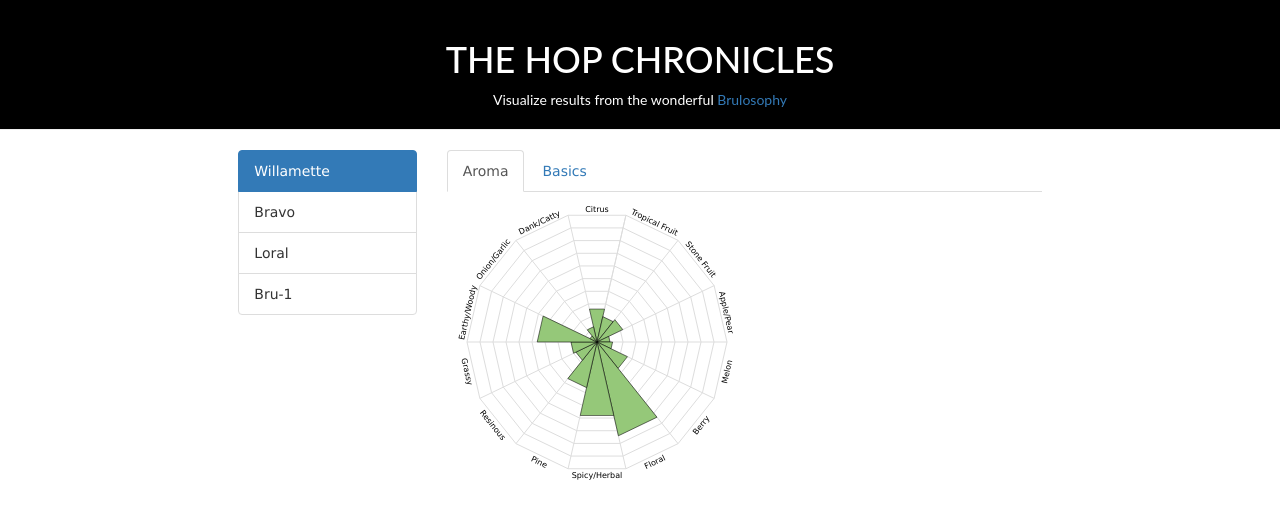
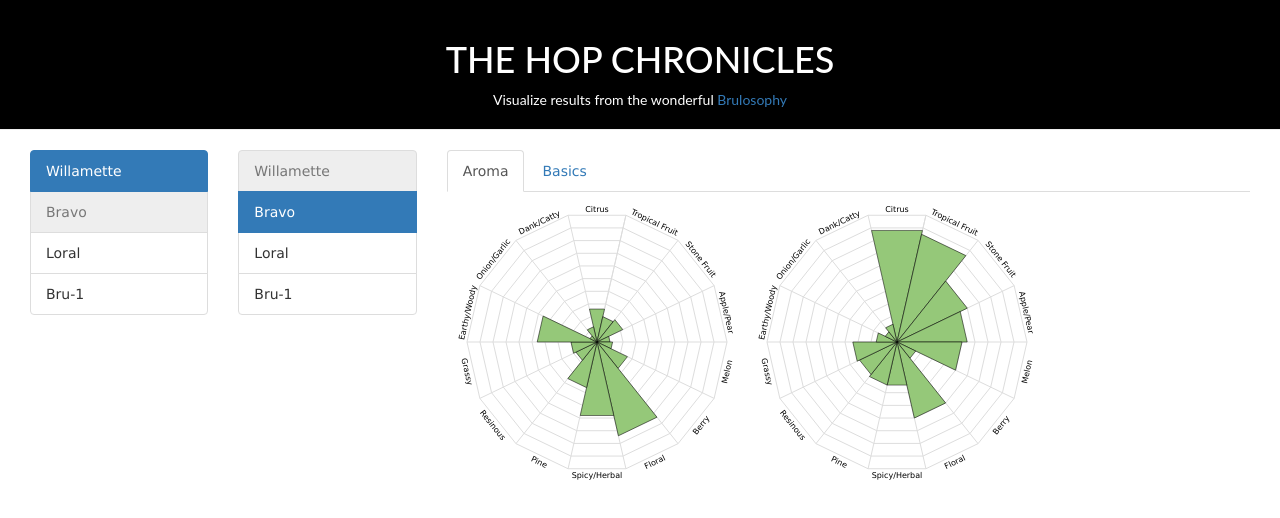
Before and after one commit to Daedalus12/hopper, a React (Create React App) app: page / in a window 1280 px wide. Shown: the top 518 px of the page. Built offline with nearby package versions, Linux system fonts and the light colour scheme.

Commit message:
Add mutually exclusive 2nd hop selector

```diff
--- a/src/App.js
+++ b/src/App.js
@@ -11,16 +11,24 @@ class App extends Component {
     this.state =
       {
         hops: hopData,
-        currentHop: hopData[0],
+        hop1: hopData[0],
+        hop2: hopData[1],
         activeTab: 1,
       };
 
-    this.changeSelectedHop = this.changeSelectedHop.bind(this);
+    this.changeSelectedHop1 = this.changeSelectedHop1.bind(this);
+    this.changeSelectedHop2 = this.changeSelectedHop2.bind(this);
     this.handleTabSelect = this.handleTabSelect.bind(this);
   }
-  changeSelectedHop(i)
+  changeSelectedHop1(i)
   {
-    this.setState({currentHop: this.state.hops[i]});
+    if (this.state.hops[i].id == this.state.hop2.id) return;
+    this.setState({hop1: this.state.hops[i]});
+  }
+  changeSelectedHop2(i)
+  {
+    if (this.state.hops[i].id == this.state.hop1.id) return;
+    this.setState({hop2: this.state.hops[i]});
   }
 
   handleTabSelect(i)
@@ -40,36 +48,59 @@ class App extends Component {
         <br/>
 
         <div className="container-fluid">
-          <div className="col-md-2 col-md-offset-2 col-xs-12">
-            <HopSelector hops={this.state.hops} changeSelection={this.changeSelectedHop} selectedHopId={this.state.currentHop.id}/>
+          <div className="col-md-2 col-xs-6">
+            <HopSelector hops={this.state.hops} changeSelection={this.changeSelectedHop1} selectedHopId={this.state.hop1.id} disabledHop={this.state.hop2.id}/>
+          </div>
+          <div className="col-md-2 col-xs-6">
+            <HopSelector hops={this.state.hops} changeSelection={this.changeSelectedHop2} selectedHopId={this.state.hop2.id} disabledHop={this.state.hop1.id}/>
           </div>
 
-          <div className="col-md-6 col-xs-12">
+          <div className="col-md-8 col-xs-12">
           <Tabs activeKey={this.state.activeTab} onSelect={this.handleTabSelect}>
             <Tab eventKey={1} title="Aroma">
                 <RadarChart
                   size={300}
                   vals={[
-                    this.state.currentHop.characteristics.citrus,
-                    this.state.currentHop.characteristics.tropicalFruit,
-                    this.state.currentHop.characteristics.stoneFruit,
-                    this.state.currentHop.characteristics.applePear,
-                    this.state.currentHop.characteristics.melon,
-                    this.state.currentHop.characteristics.berry,
-                    this.state.currentHop.characteristics.floral,
-                    this.state.currentHop.characteristics.spicyHerbal,
-                    this.state.currentHop.characteristics.pine,
-                    this.state.currentHop.characteristics.resinous,
-                    this.state.currentHop.characteristics.grassy,
-                    this.state.currentHop.characteristics.earthyWoody,
-                    this.state.currentHop.characteristics.onionGarlic,
-                    this.state.currentHop.characteristics.dankCatty,
+                    this.state.hop1.characteristics.citrus,
+                    this.state.hop1.characteristics.tropicalFruit,
+                    this.state.hop1.characteristics.stoneFruit,
+                    this.state.hop1.characteristics.applePear,
+                    this.state.hop1.characteristics.melon,
+                    this.state.hop1.characteristics.berry,
+                    this.state.hop1.characteristics.floral,
+                    this.state.hop1.characteristics.spicyHerbal,
+                    this.state.hop1.characteristics.pine,
+                    this.state.hop1.characteristics.resinous,
+                    this.state.hop1.characteristics.grassy,
+                    this.state.hop1.characteristics.earthyWoody,
+                    this.state.hop1.characteristics.onionGarlic,
+                    this.state.hop1.characteristics.dankCatty,
                   ]}
                 />
+              <RadarChart
+                size={300}
+                vals={[
+                  this.state.hop2.characteristics.citrus,
+                  this.state.hop2.characteristics.tropicalFruit,
+                  this.state.hop2.characteristics.stoneFruit,
+                  this.state.hop2.characteristics.applePear,
+                  this.state.hop2.characteristics.melon,
+                  this.state.hop2.characteristics.berry,
+                  this.state.hop2.characteristics.floral,
+                  this.state.hop2.characteristics.spicyHerbal,
+                  this.state.hop2.characteristics.pine,
+                  this.state.hop2.characteristics.resinous,
+                  this.state.hop2.characteristics.grassy,
+                  this.state.hop2.characteristics.earthyWoody,
+                  this.state.hop2.characteristics.onionGarlic,
+                  this.state.hop2.characteristics.dankCatty,
+                ]}
+              />
+
             </Tab>
 
             <Tab eventKey={2} title="Basics">
-              <HopBasicInfo basics={this.state.currentHop.basics}/>
+              <HopBasicInfo basics={this.state.hop1.basics}/>
             </Tab>
           </Tabs>
           </div>
--- a/src/HopSelector.js
+++ b/src/HopSelector.js
@@ -7,7 +7,11 @@ class HopItem extends Component {
 
   render() {
     let selectionState = "list-group-item";
-    if (this.props.i === this.props.hop.id) {
+    if (this.props.j === this.props.hop.id) {
+      selectionState += " disabled"
+
+
+    }else if (this.props.i === this.props.hop.id) {
       selectionState += " active";
     }
 
@@ -23,9 +27,10 @@ class HopSelector extends Component {
   render(){
     let cb = this.props.changeSelection;
     let i = this.props.selectedHopId;
+    let j = this.props.disabledHop;
     return (
       <ul className="list-group">
-        {this.props.hops.map(function(hop, index) {return <HopItem key={index} hop={hop} cb={cb} i={i}/>})}
+        {this.props.hops.map(function(hop, index) {return <HopItem key={index} hop={hop} cb={cb} i={i} j={j}/>})}
       </ul>
     );
   }
```
